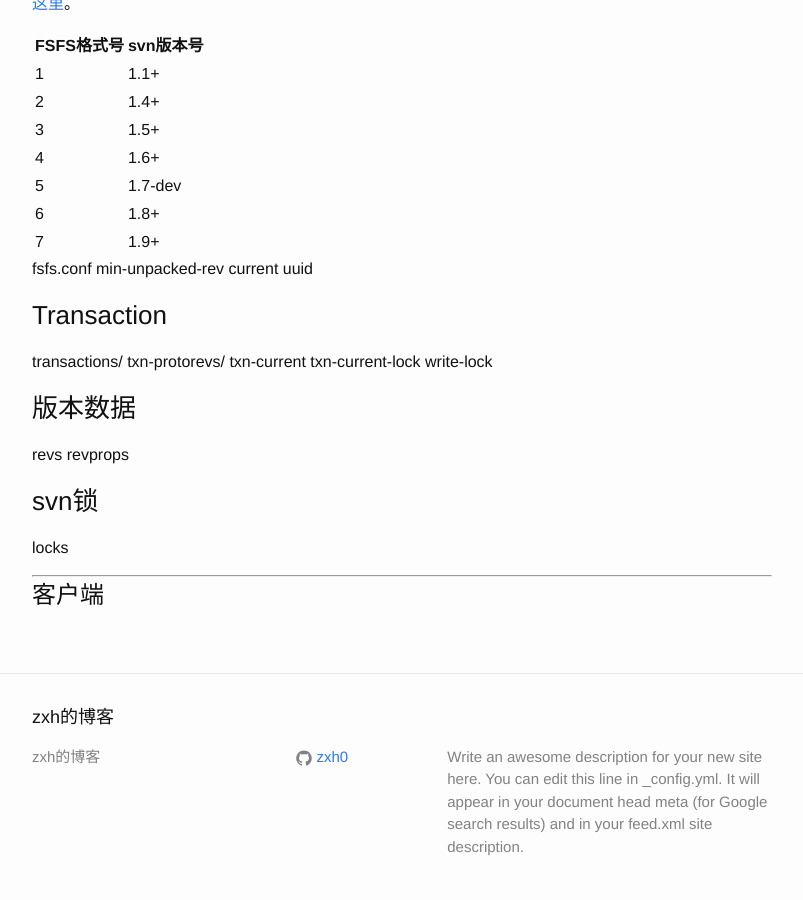
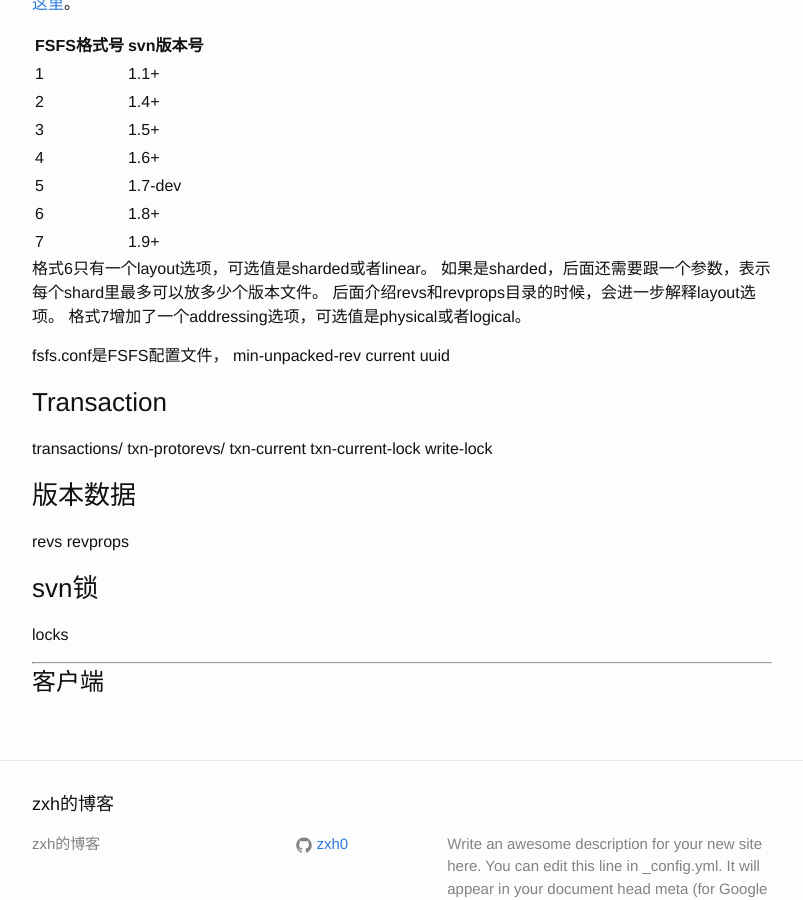
Before and after one commit to 777404/myblog, a Jekyll site: the page built from blog/_posts/2015-11-12-how-svn-works.md, in a window 1280 px wide and 900 px high, scrolled down 3008 px. Shown: the whole window, without its empty margins (238-1041 px from the left). Built offline with Jekyll 4.4.1, drawn with Linux system fonts in a browser that asks for light colours; Markdown is read by kramdown in place of the engine named in the settings.

Commit message:
fsfs layout

```diff
--- a/blog/_posts/how-svn-works/server/02-fsfs-structure.md
+++ b/blog/_posts/how-svn-works/server/02-fsfs-structure.md
@@ -16,7 +16,7 @@ layout sharded 1000
 
 6是FSFS格式号。格式号和可以理解它们的svn版本号的对应关系如下表所示，更详细的介绍请看[这里](http://serverfault.com/questions/277441/difference-between-the-format-and-db-format-files-in-a-subversion-repository)和[这里](http://svn.apache.org/repos/asf/subversion/trunk/subversion/libsvn_fs_fs/structure)。
 
-| FSFS格式号 | svn版本号 |
+| FSFS格式号 | svn版本号  |
 | --------- |:--------- |
 | 1         | 1.1+      |
 | 2         | 1.4+      |
@@ -26,7 +26,12 @@ layout sharded 1000
 | 6         | 1.8+      |
 | 7         | 1.9+      |
 
-fsfs.conf
+格式6只有一个layout选项，可选值是sharded或者linear。
+如果是sharded，后面还需要跟一个参数，表示每个shard里最多可以放多少个版本文件。
+后面介绍revs和revprops目录的时候，会进一步解释layout选项。
+格式7增加了一个addressing选项，可选值是physical或者logical。
+
+fsfs.conf是FSFS配置文件，
 min-unpacked-rev
 current
 uuid
```
